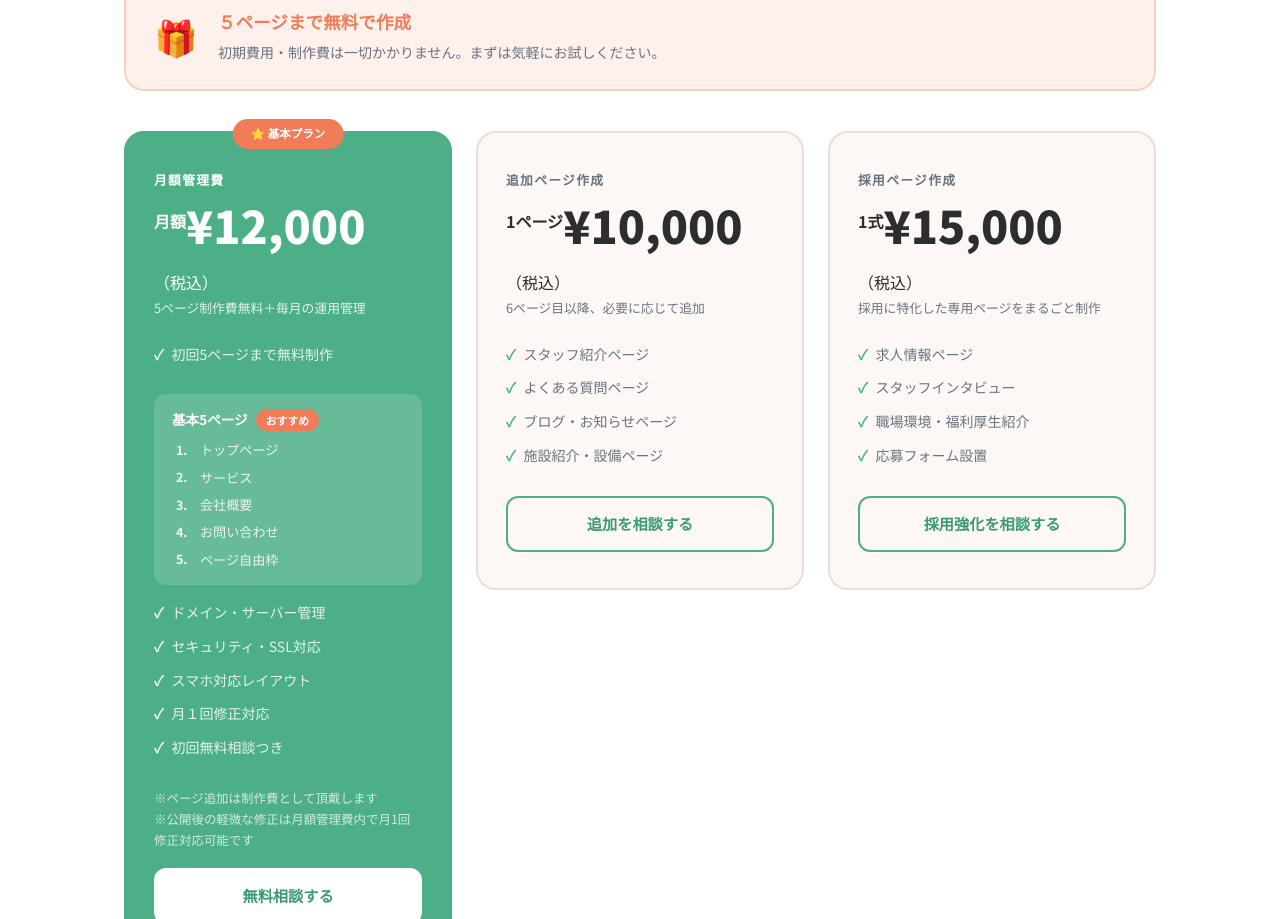
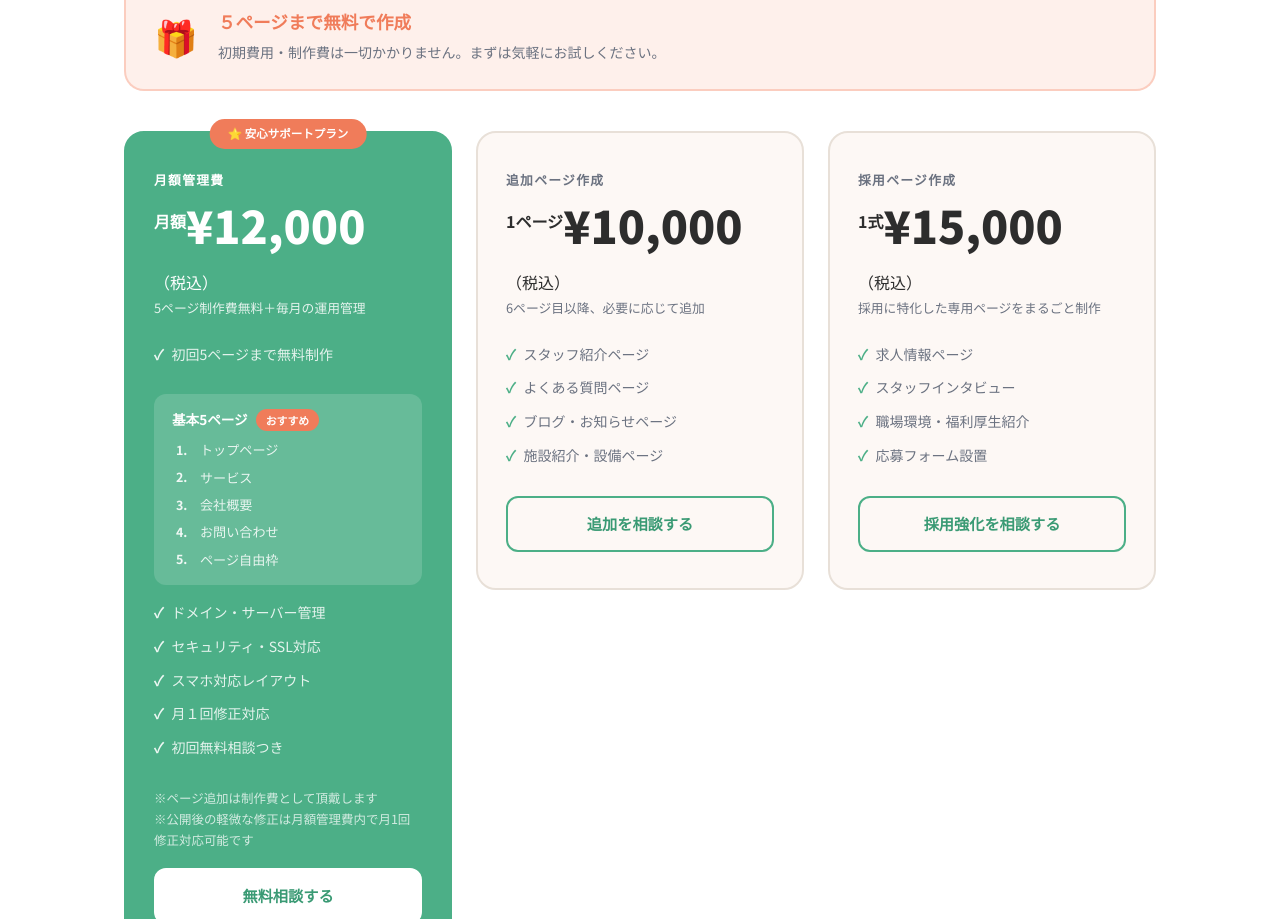
Before and after one commit to skip11ski-cell/yorisoi-hp, a website: page caresite.html in a window 1280 px wide. Shown: the part 4968-5887 px from the top of the page. Drawn offline with Linux system fonts and the light colour scheme.

Commit message:
料金プランのバッジ名を「安心サポートプラン」に変更
Co-Authored-By: Claude Sonnet 4.6 <noreply@anthropic.com>

```diff
--- a/caresite.html
+++ b/caresite.html
@@ -910,7 +910,7 @@
 
         <!-- 月額管理費 -->
         <div class="plan-card popular">
-          <div class="popular-badge">⭐ 基本プラン</div>
+          <div class="popular-badge">⭐ 安心サポートプラン</div>
           <div class="plan-name">月額管理費</div>
           <div class="plan-price"><sup>月額</sup>¥12,000<span>（税込）</span></div>
           <p class="plan-sub">5ページ制作費無料＋毎月の運用管理</p>
```
